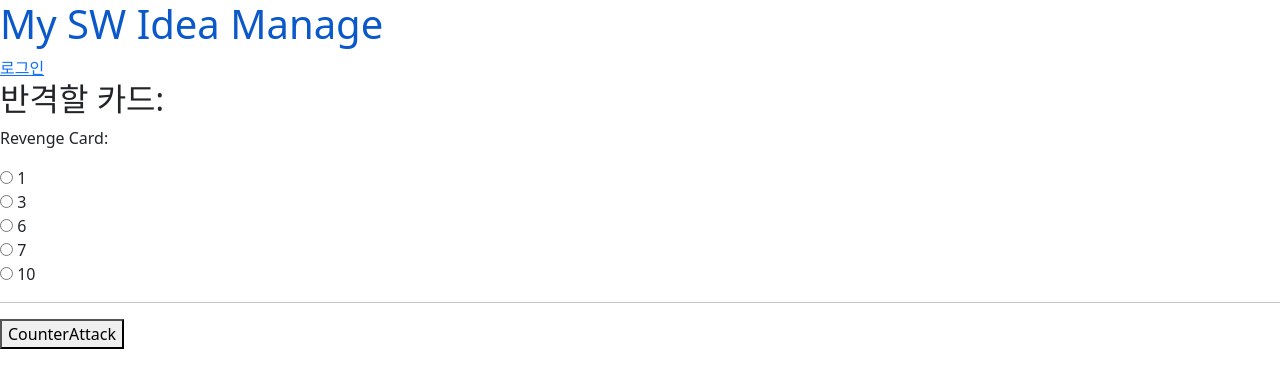
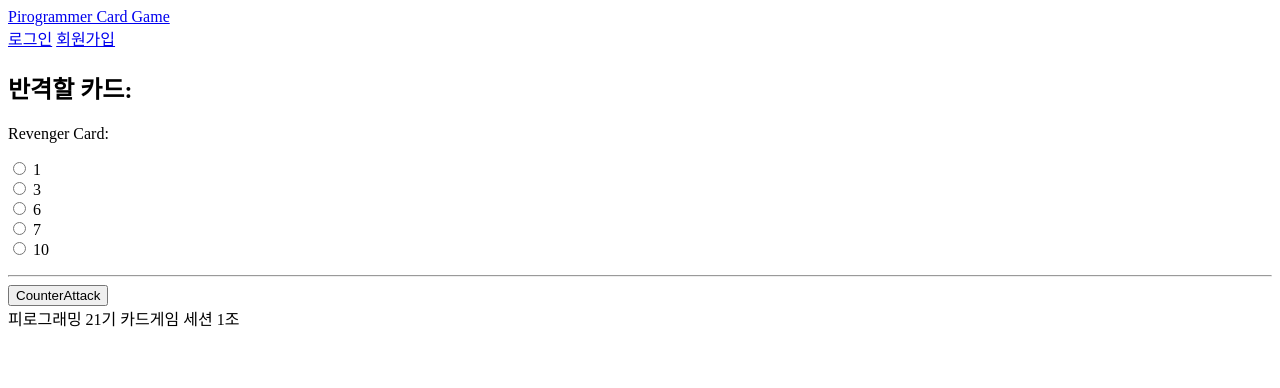
Before and after one commit to Pirogramming-21/Piro21_CardGame_01, a Django app: page /game/revenge/1 in a window 1280 px wide. Shown: the top 388 px of the page. Run offline with Django 4.2, Linux system fonts and the light colour scheme; data comes from the database, SQL or seed files in the repository; both versions use the stored data as it was after the commit.

Commit message:
기능 구현

```diff
--- a/apps/game/forms.py
+++ b/apps/game/forms.py
@@ -16,16 +16,10 @@
 
 
 class AttackForm(forms.ModelForm):
-    # card = forms.ChoiceField(
-    #     choices=[(card, card) for card in shuffle_card()],
-    #     widget=forms.RadioSelect,
-    #     label="Attack Card",
-    # )
 
     class Meta:
         model = Game
         fields = [
-            "bigorsmall",
             "attacker_card",
             "revenger",
         ]
@@ -46,18 +40,19 @@
     revenger = forms.ModelChoiceField(queryset=Users.objects.all(), label="Revenger")
 
 
+
 class RevengeForm(forms.ModelForm):
-    card = forms.ChoiceField(
-        choices=[(card, card) for card in shuffle_card()],
-        widget=forms.RadioSelect,
-        label="Revenge Card",
-    )
-
     class Meta:
         model = Game
         fields = ["revenger_card"]
 
     def __init__(self, *args, **kwargs):
-        self.user = kwargs.pop("user", None)
-        super().__init__(*args, **kwargs)
-        self.fields["revenger_card"].widget = forms.HiddenInput()
+        self.request = kwargs.pop('request', None)
+        super(RevengeForm, self).__init__(*args, **kwargs)
+        self.shuffleChoices()
+
+    def shuffleChoices(self):
+        if self.request:
+            random_numbers = shuffle_card()
+            choices = [(str(num), str(num)) for num in random_numbers]
+            self.fields['revenger_card'] = forms.ChoiceField(choices=choices, widget=forms.RadioSelect,  label="Revenger Card")
--- a/apps/game/urls.py
+++ b/apps/game/urls.py
@@ -18,4 +18,5 @@
     ),  # 진행 중 용
     path("delete/<int:pk>", game_delete, name="game_delete"),  # 게임 취소용
     path("detail_revenge/<int:pk>", detail_revenge, name="detail_revenge"),
+    path("detail_result/<int:pk>", detail_result, name="detail_result"),
 ]
--- a/apps/game/views.py
+++ b/apps/game/views.py
@@ -21,12 +21,11 @@
                 game.attacker = request.user
                 game.bigorsmall = rd.randint(0, 1)
                 game.save()
-                return redirect("/")  # 추후 detail 이동으로 수정
+                return redirect("game:detail_attack", pk=game.pk)
     else:
         game = Game()
         form = AttackForm(request=request, instance=game)
     return render(request, "game/attack.html", {"form": form})
-
 
 def detail_attack(req, pk):
     game = Game.objects.get(pk=pk)
@@ -85,13 +84,11 @@
     game = get_object_or_404(Game, pk=pk)
 
     if request.method == "POST":
-        form = RevengeForm(request.POST, user=request.user)
+        form = RevengeForm(request.POST, instance = game)
         if form.is_valid():
-            revenge = form.save(commit=False)
-            revenge.revenger = request.user
-            revenge.save()
+            game = form.save()
 
-            user_result, user_score = findWinner(revenge, request)
+            user_result, user_score = findWinner(revenge, request.user)
             ctx = {
                 "game": revenge,
                 "user_result": user_result,
@@ -99,16 +96,15 @@
             }
             return render(request, "game/detail_result.html", ctx)
     else:
-        form = RevengeForm(user=request.user)
-        ctx = {"form": form, "pk": pk}
-        return render(request, "game/revenge.html", ctx)
-
+        if game.revenger_card != None:
+            return redirect('game:history')
+        form = RevengeForm(request=request, instance=game)
     ctx = {"form": form, "pk": pk}
     return render(request, "game/revenge.html", ctx)
 
 
 def detail_revenge(req, pk):
-    game = Game.objects.get(id=pk)
+    game = get_object_or_404(Game, id=pk)
     ctx = {"game": game}
     return render(req, "game/detail_revenge.html", ctx)
 
@@ -145,7 +141,7 @@
 def game_delete(request, pk):
     if request.method == "POST":
         Game.objects.get(id=pk).delete()
-    return redirect("game:game_list")
+    return redirect("game:history")
 
 
 def progressing_result(request, pk):
--- a/templates/base.html
+++ b/templates/base.html
@@ -1,33 +1,22 @@
-{%load static%}
+{% load static %}
 <!DOCTYPE html>
 <html lang="ko">
-<head>
-    <meta charset="UTF-8">
-    <meta name="viewport" content="width=device-width, initial-scale=1.0">
-    <link href="https://cdn.jsdelivr.net/npm/bootstrap@5.3.0/dist/css/bootstrap.min.css" rel="stylesheet" integrity="sha384-9ndCyUaIbzAi2FUVXJi0CjmCapSmO7SnpJef0486qhLnuZ2cdeRhO02iuK6FUUVM" crossorigin="anonymous">
-    <link rel="stylesheet" href="{%static 'ideas/css/style.css'%}">
-    {% block head %}
 
-    {% endblock %}
-</head>
-<body>
-    <header>
-        <a href="/" id='logo' style='text-decoration: none;'><h1>My SW Idea Manage</h1></a>
-        <nav>
-        </nav>
-    </header>
-    <main>
-        <a href = "{% url 'users:main'%}">로그인</a>
-        {% block content %}
+    <head>
+
+        <meta charset="utf-8" />
+        <meta name="viewport" content="width=device-width, initial-scale=1.0">
+        <link rel="stylesheet" href="{% static 'css/main.css' %}?after">
+
+        <title>피로그래머 카드게임</title>
 
 
-        {% endblock %}
-    </main>
-    <script
-        src="https://cdn.jsdelivr.net/npm/bootstrap@5.3.0/dist/js/bootstrap.bundle.min.js"
-        integrity="sha384-geWF76RCwLtnZ8qwWowPQNguL3RmwHVBC9FhGdlKrxdiJJigb/j/68SIy3Te4Bkz"
-        crossorigin="anonymous"
-    ></script>
-    <script src="{% static 'ideas/javascript/main.js' %}"></script>
-</body>
+    </head>
+    <body>
+        {% include 'navbar.html'%}
+
+        {% block content %}<!-- 여기 내용-->{% endblock %}
+
+        {% include 'footer.html'%}
+    </body>
 </html>
--- /dev/null
+++ b/templates/footer.html
@@ -0,0 +1,5 @@
+{% block content %}
+    <footer>
+        <span>피로그래밍 21기 카드게임 세션 1조</span>
+    </footer>
+{% endblock %}
--- a/templates/game/detail_attack.html
+++ b/templates/game/detail_attack.html
@@ -10,10 +10,10 @@
                 {{game.id}} - {{game.attacker}} VS {{game.revenger}}
             </div>
             <div class="do_next">
-                <form action = "{% url 'game:attack' game.pk %}" method="get">
+                <form action = "{% url 'game:attack' %}" method="get">
                     {% csrf_token %}
                     <button class="submit_btn">대응하기</button>
-                    <a href="{% url 'game:list' %}" class="btn btn-primary">전적목록</a>
+                    <a href="{% url 'game:history' %}" class="btn btn-primary">전적목록</a>
                 </form>
             </div>
         </div>
--- a/templates/game/detail_revenge.html
+++ b/templates/game/detail_revenge.html
@@ -8,10 +8,10 @@
                 {{game.id}} - {{game.attacker}} VS {{game.revenger}}
             </div>
             <div class="do_next">
-                <form action = "{% url 'game:revenger' game.pk %}" method="get">
+                <form action = "{% url 'game:revenge' game.pk %}" method="get">
                     {% csrf_token %}
                     <button class="submit_btn">대응하기</button>
-                    <a href="{% url 'game:list' %}" class="btn btn-primary">전적목록</a>
+                    <a href="{% url 'game:history' %}" class="btn btn-primary">전적목록</a>
                 </form>
             </div>
         </div>
--- a/templates/game/history.html
+++ b/templates/game/history.html
@@ -46,7 +46,7 @@
                 {% elif game.attacker_card == game.revenger_card %}
                 <p>결과 : 무승부</p>
                 {% endif %}
-                <a class="history_list_detail" href="{% url '임시 주소' game.pk %}"> 게임정보 </a>
+                <a class="history_list_detail" href="{% url 'game:detail_result' game.pk %}"> 게임정보 </a>
             {% endif %}
         {% else %}
             {% if game.attacker.username == request.user.username %}
--- a/templates/game/revenge.html
+++ b/templates/game/revenge.html
@@ -4,7 +4,7 @@
 {% block content %}
     <section class="revenge_container">
         <h2>반격할 카드:</h2>
-        <form action="{% url 'game:revenger' pk %}" method="POST" class="revenge_form">
+        <form action="{% url 'game:revenge' pk %}" method="POST" class="revenge_form">
             {% csrf_token %}{{form.as_p}}
             <hr>
             <button type="submit" class="submit_btn">CounterAttack</button>
--- /dev/null
+++ b/templates/navbar.html
@@ -0,0 +1,19 @@
+{% block content %}
+<nav>
+    <div id="nav_title">
+        <a href='/'>Pirogrammer Card Game</a>
+    </div>
+    {% if user.is_authenticated %}<!--로그인한 상태일 때 출력-->
+    <div id="nav_menu">
+        <a href='{% url "game:attack" %}'>게임하기</a>
+        <a href='{% url "game:ranking" %}'>랭킹보기</a>
+        <a href='{% url "users:logout" %}'>로그아웃</a>
+    </div>
+    {% else %}<!--로그인하지 않은 상태일 때 출력-->
+    <div id="nav_menu">
+        <a href='{% url "users:login" %}'>로그인</a>
+        <a href='{% url "users:signup" %}'>회원가입</a>
+    </div>
+    {% endif %}
+</nav>
+{% endblock %}
```
Also changed, not shown: static/game/attack.css (+31 -0 lines), templates/users/login.html (+24 -11 lines), templates/users/main.html (+9 -2 lines), templates/users/signup.html (+7 -5 lines), db.sqlite3.
